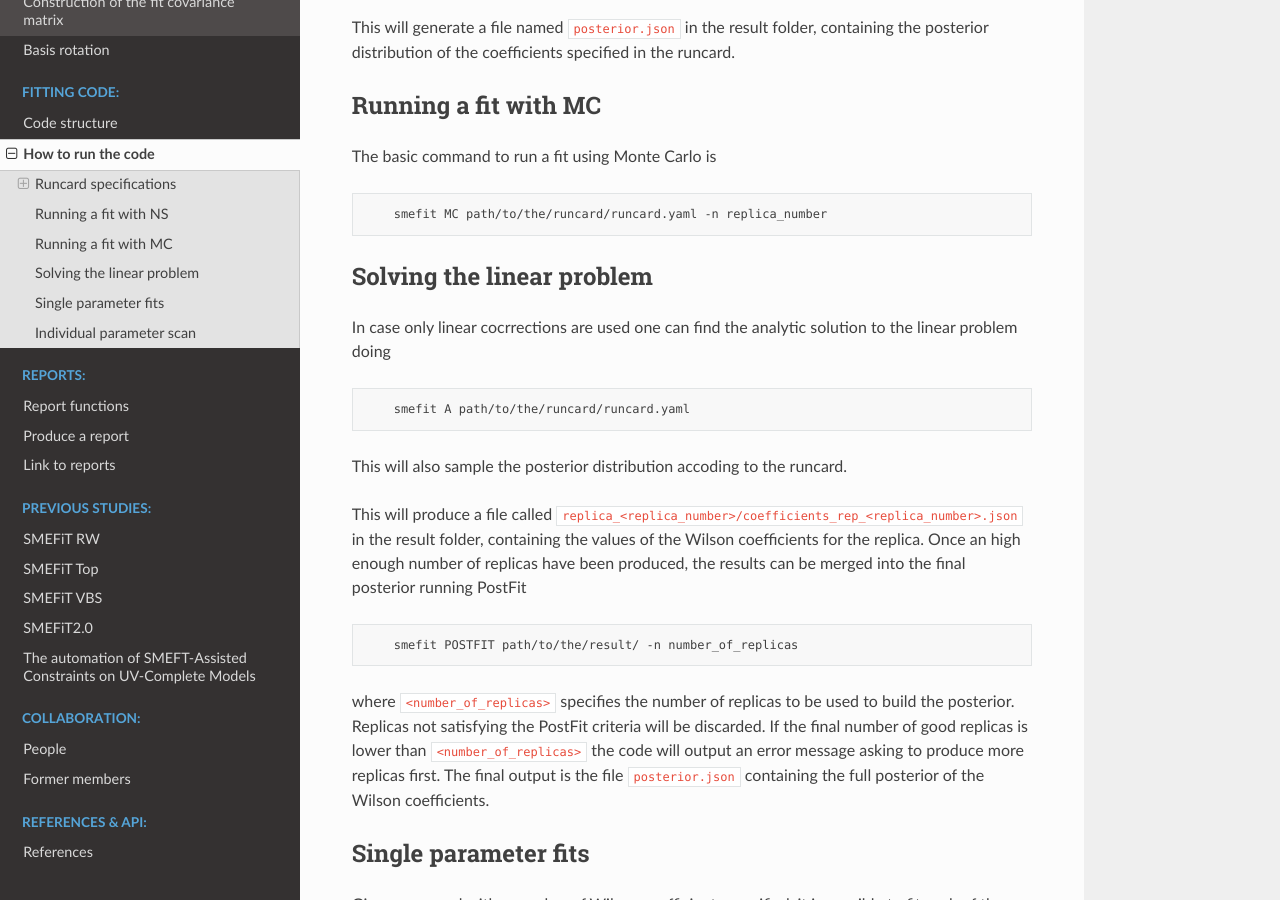
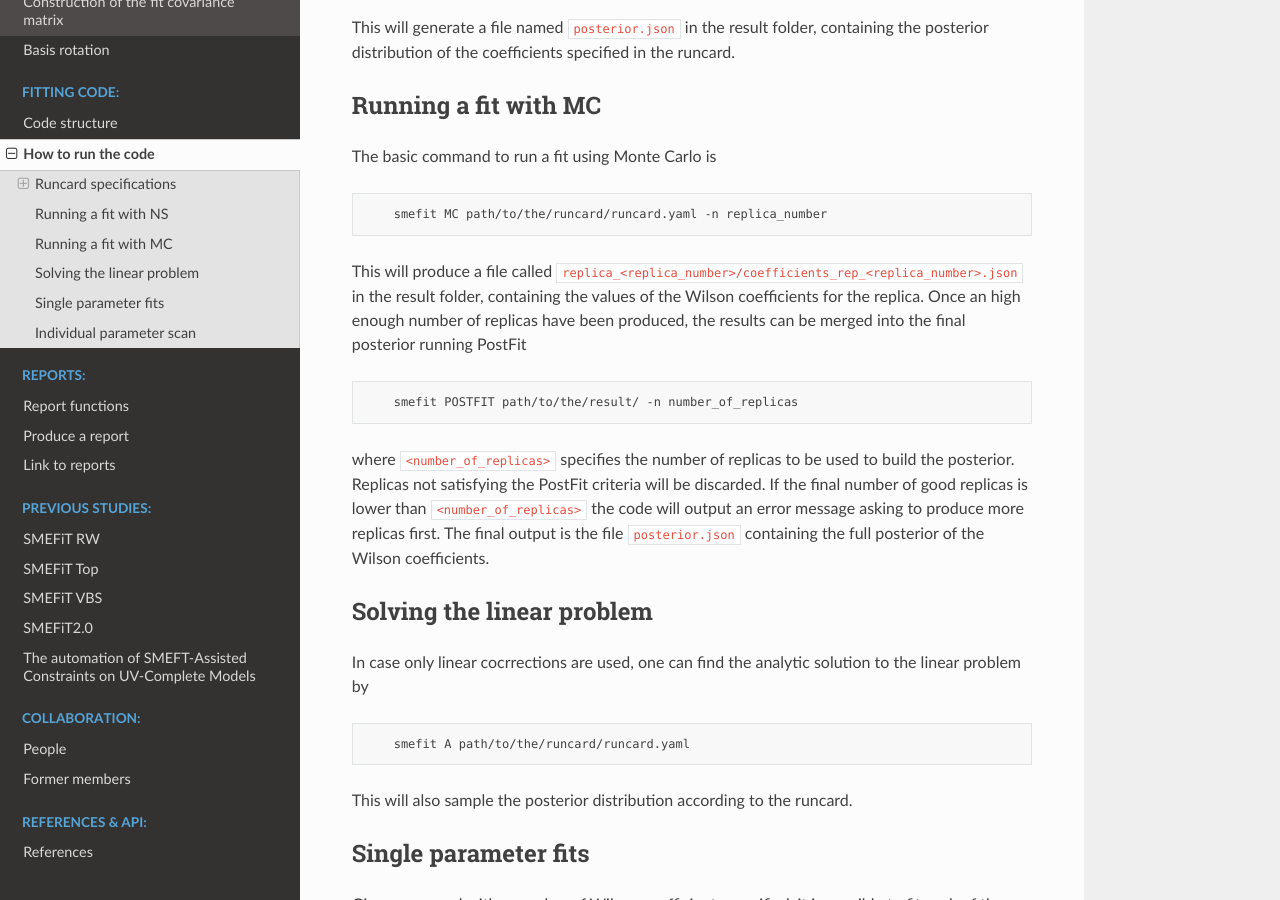
Before and after one commit to LHCfitNikhef/smefit_release, a Sphinx documentation site: the page built from docs/source/fitting_code/running.md, in a window 1280 px wide and 900 px high, scrolled down 3304 px. Built offline with Sphinx 7.4.7 and the Read the Docs theme 2.0.0, drawn with Linux system fonts in a browser that asks for light colours; pages that are not in the unit, such as notebooks, are missing from menus; some of the changed lines change nothing that is shown; some of the changed text lies outside the part shown.

Commit message:
fix typos in docs

````diff
--- a/docs/source/fitting_code/running.md
+++ b/docs/source/fitting_code/running.md
@@ -119,7 +119,7 @@
 ```
 
 As exemplified above, the syntax to specify the Wilson coefficient corresponding to the operator
-``O1`` is ``O1 : {'min': , 'max':} `` where ``min`` and ``max`` indicate the bounds within which
+``O1`` is ``O1 : {'min': , 'max':} `` where ``min`` and ``max`` indicate the bounds within
 the sampling is performed.
 
 ### Constrains between coefficients
@@ -172,14 +172,6 @@
 ```bash
     smefit MC path/to/the/runcard/runcard.yaml -n replica_number
 ```
-## Solving the linear problem
-In case only linear cocrrections are used one
-can find the analytic solution to the linear problem doing
-```bash
-    smefit A path/to/the/runcard/runcard.yaml
-```
-This will also sample the posterior distribution accoding to the runcard.
-
 
 This will produce a file called ``replica_<replica_number>/coefficients_rep_<replica_number>.json``
 in the result folder, containing the values of the Wilson coefficients for the replica.
@@ -193,6 +185,15 @@
 Replicas not satisfying the PostFit criteria will be discarded. If the final number of good replicas is lower than
 ``<number_of_replicas>`` the code will output an error message asking to produce more replicas first.
 The final output is the file ``posterior.json`` containing the full posterior of the Wilson coefficients.
+
+## Solving the linear problem
+In case only linear cocrrections are used, one
+can find the analytic solution to the linear problem by
+```bash
+    smefit A path/to/the/runcard/runcard.yaml
+```
+This will also sample the posterior distribution according to the runcard.
+
 
 ## Single parameter fits
 Given a runcard with a number of Wilson coefficients specified, it is possible to fit each of them in turn,
````
